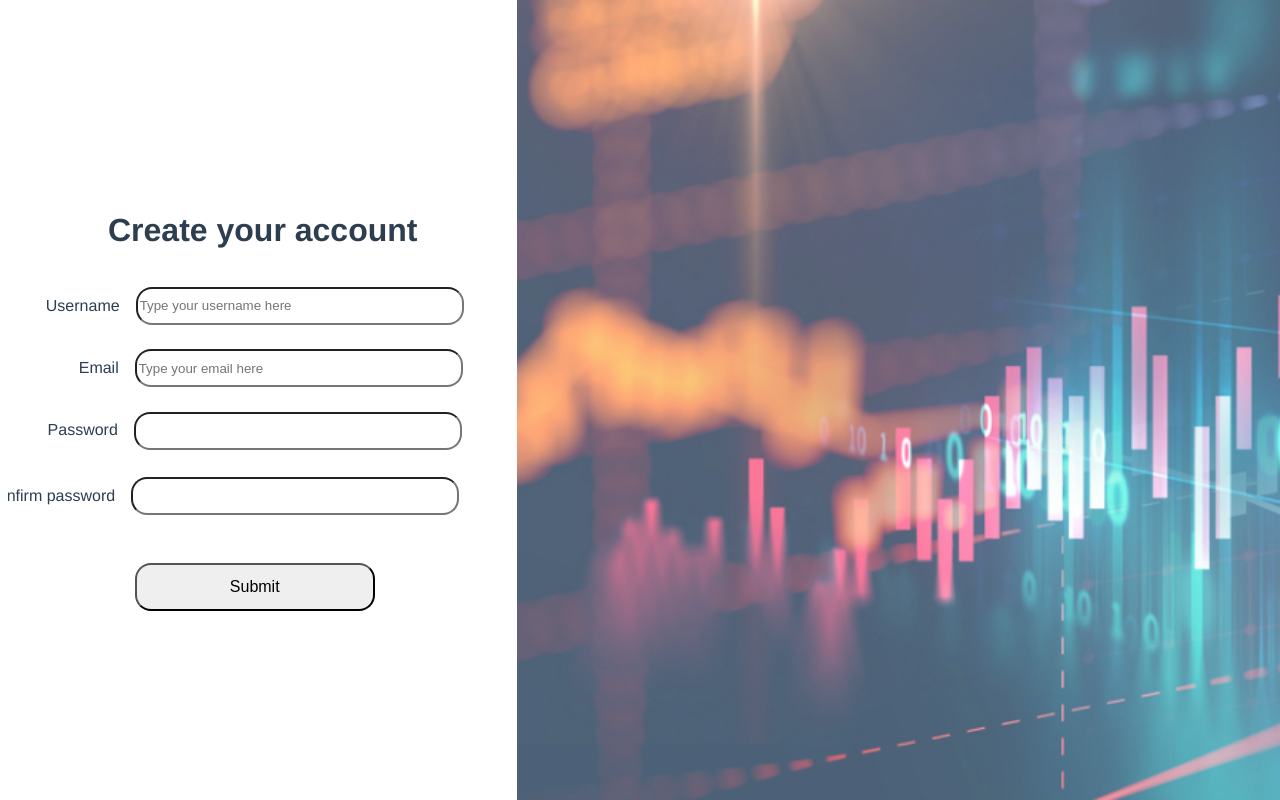
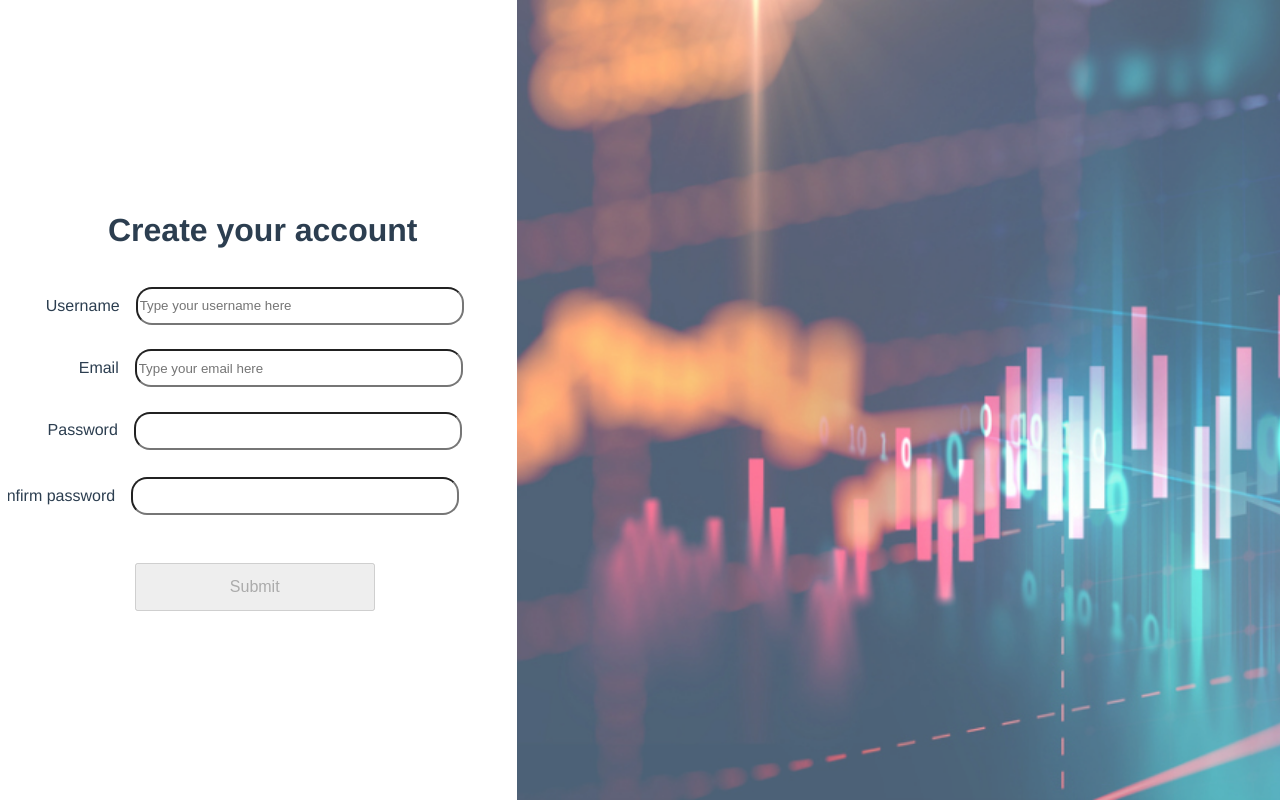
Before and after one commit to AlexandreResende/poupa-up-vue, a Vue app: page /signup in a window 1280 px wide. Built offline with nearby package versions, Linux system fonts and the light colour scheme; the HTML template or start-up script is replaced by a standard one.

Commit message:
chore: Add disabled logic on signUp view

```diff
--- a/src/views/SignUp.vue
+++ b/src/views/SignUp.vue
@@ -38,13 +38,14 @@
         v-model='passwordConfirmation'
       >
       <br>
-      <input
+      <button
         type='button'
         id='buttons'
         value='Submit'
         name='submit'
+        v-bind:disabled='!doesPasswordMatch || !isEmailValid'
         v-on:click='signUp'
-      >
+      >Submit</button>
     </div>
     <div id='right-container'>
 
@@ -62,27 +63,49 @@ export default {
       email: '',
       password: '',
       passwordConfirmation: '',
-      canSubmit: false,
+      doesPasswordMatch: false,
+      isEmailValid: false,
     }
   },
   methods: {
     validateEmail() {
+      console.log('Email', this.isEmailValid);
       if (this.email.length !== 0) {
         const emailParts = this.email.split('@');
 
         if (emailParts.length < 2) {
+          this.isEmailValid = false;
           alert('Invalid email');
+
+          return;
         }
 
         if (!emailParts[1].includes('.')) {
+          this.isEmailValid = false;
           alert('Invalid email');
+
+          return;
         }
       }
+
+      this.isEmailValid = true;
     },
     passwordMatches() {
+      console.log('password', this.doesPasswordMatch);
+      if (this.password.length === 0) {
+        this.doesPasswordMatch = false;
+        alert('Password can not be empty');
+
+        return;
+      }
       if (this.password !== this.passwordConfirmation) {
+        this.doesPasswordMatch = false;
         alert('Password confirmation does not match password');
+
+        return;
       }
+
+      this.doesPasswordMatch = true;
     },
     async signup() {
 
```
